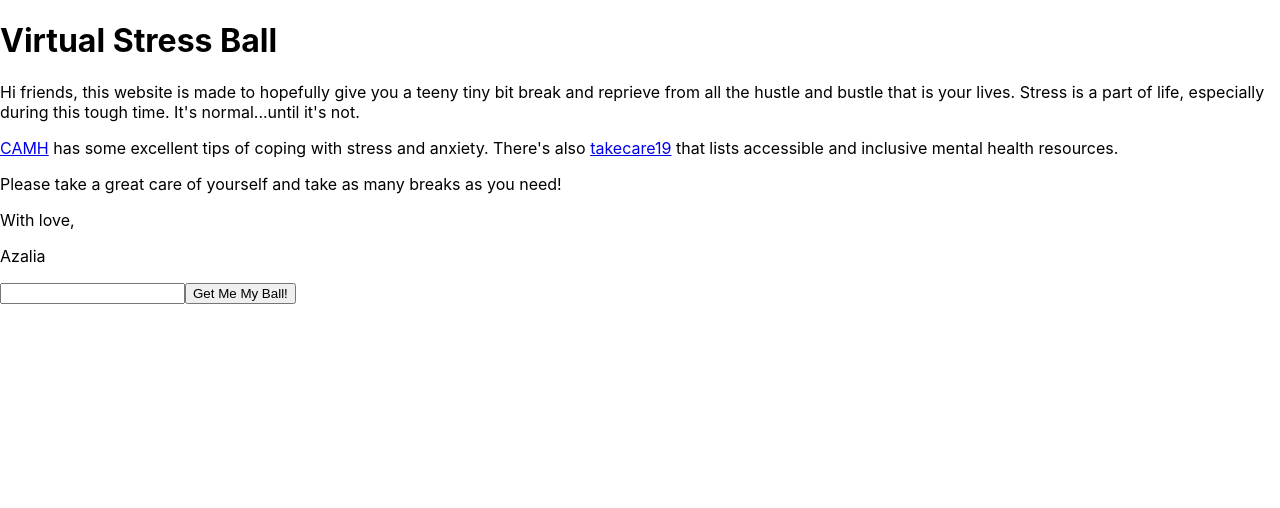
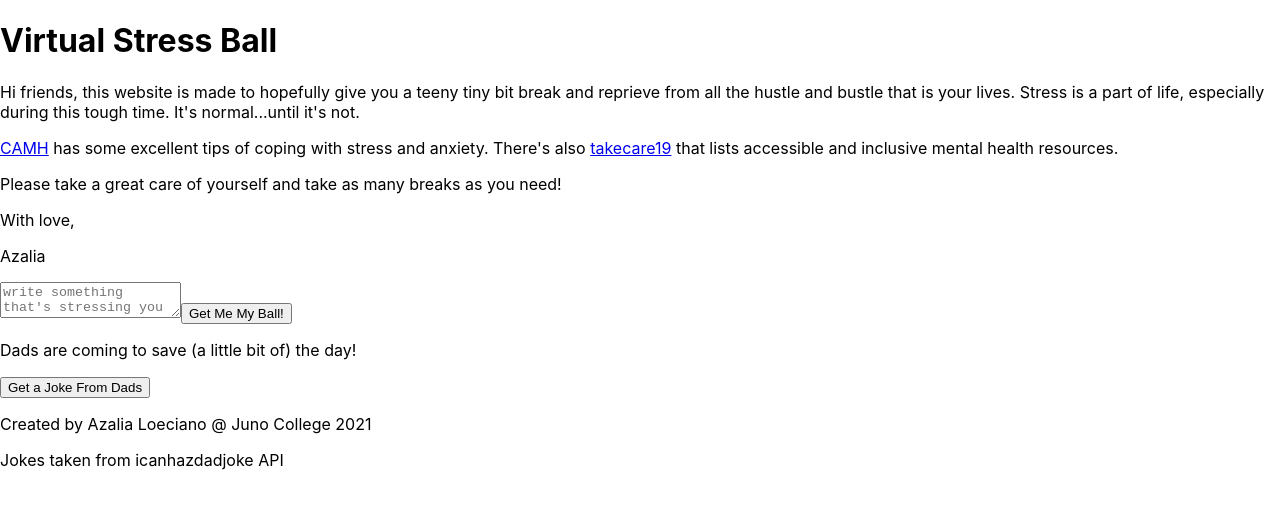
Before and after one commit to azalialoe/azalia-loeciano-project-three, a React (Create React App) app: page / in a window 1280 px wide. Shown: the top 508 px of the page. Built offline with nearby package versions, Linux system fonts and the light colour scheme; no server answers.

Commit message:
added form

```diff
--- a/src/App.css
+++ b/src/App.css
@@ -1,22 +1,7 @@
-.App {
+.ball {
+  height: 300px;
+  width: 300px;
+  border-radius: 50%;
+  background-color: #999695;
   text-align: center;
 }
-
-
-
-
-
-.App-header {
-  background-color: #282c34;
-  min-height: 100vh;
-  display: flex;
-  flex-direction: column;
-  align-items: center;
-  justify-content: center;
-  font-size: calc(10px + 2vmin);
-  color: white;
-}
-
-.App-link {
-  color: #61dafb;
-}
--- a/src/App.js
+++ b/src/App.js
@@ -1,20 +1,39 @@
 import axios from 'axios';
 import './App.css';
-import { useEffect, useState } from 'react';
-import Form from './Form';
+import {  useState } from 'react';
+
+import Ball from './Ball';
+import { render } from '@testing-library/react';
+import { useEffect } from 'react/cjs/react.development';
 
 function App() {
 
-  // const [joke, setJoke ] = useState('');
+  // API //
+  const [joke, setJoke ] = useState('');
 
-  useEffect(()=> {
+  // function to call the API to get a random joke
+  const getJoke = function() {
     axios({
       url: 'https://icanhazdadjoke.com/',
       method: 'GET',
-      dataResponse: 'json',
+      headers: {
+        accept: 'application/json',
+      }
     }).then((response) => {
-      console.log(response);
+      setJoke(response.data.joke);
     })
+  };
+
+  // FORM //
+  const [userInput, setUserInput] = useState("")
+
+  const handleSubmit = (e) => {
+      e.preventDefault();
+      setUserInput("");
+  }
+
+  useEffect(() => {
+    render(<Ball userInput={userInput}/>);
   }, [])
 
 
@@ -30,7 +49,29 @@ function App() {
 
       <p>Azalia</p>
 
-      <Form />
+      <form onSubmit={handleSubmit}>
+        <label htmlFor="userInput"></label>
+        <textarea
+            placeholder="write something that's stressing you out right now (one at a time, please)"
+            id="userInput"
+            value={userInput}
+            onChange={(e) => setUserInput(e.target.value)}
+            />
+        <button type="submit">Get Me My Ball!</button>
+      </form>
+
+
+
+      <p>Dads are coming to save (a little bit of) the day!</p>
+
+      <button
+        onClick={getJoke}>Get a Joke From Dads</button>
+      <p>{ joke }</p>
+
+      <footer>
+        <p>Created by Azalia Loeciano @ Juno College 2021</p>
+        <p>Jokes taken from icanhazdadjoke API</p>
+      </footer>
 
     </div>
 
--- /dev/null
+++ b/src/Ball.js
@@ -0,0 +1,12 @@
+
+
+function Ball(props) {
+
+    return (
+        <div className="ball">
+            <p>{props.userInput}</p>
+        </div>
+    )
+}
+
+export default Ball;
--- a/src/Form.js
+++ /dev/null
@@ -1,15 +0,0 @@
-function Form () {
-
-
-
-    return (
-        <form onSubmit>
-            <label htmlFor="userInput"></label>
-            <input type="text" id="userInput" />
-            <button>Get Me My Ball!</button>
-        </form>
-    )
-
-}
-
-export default Form;
```
